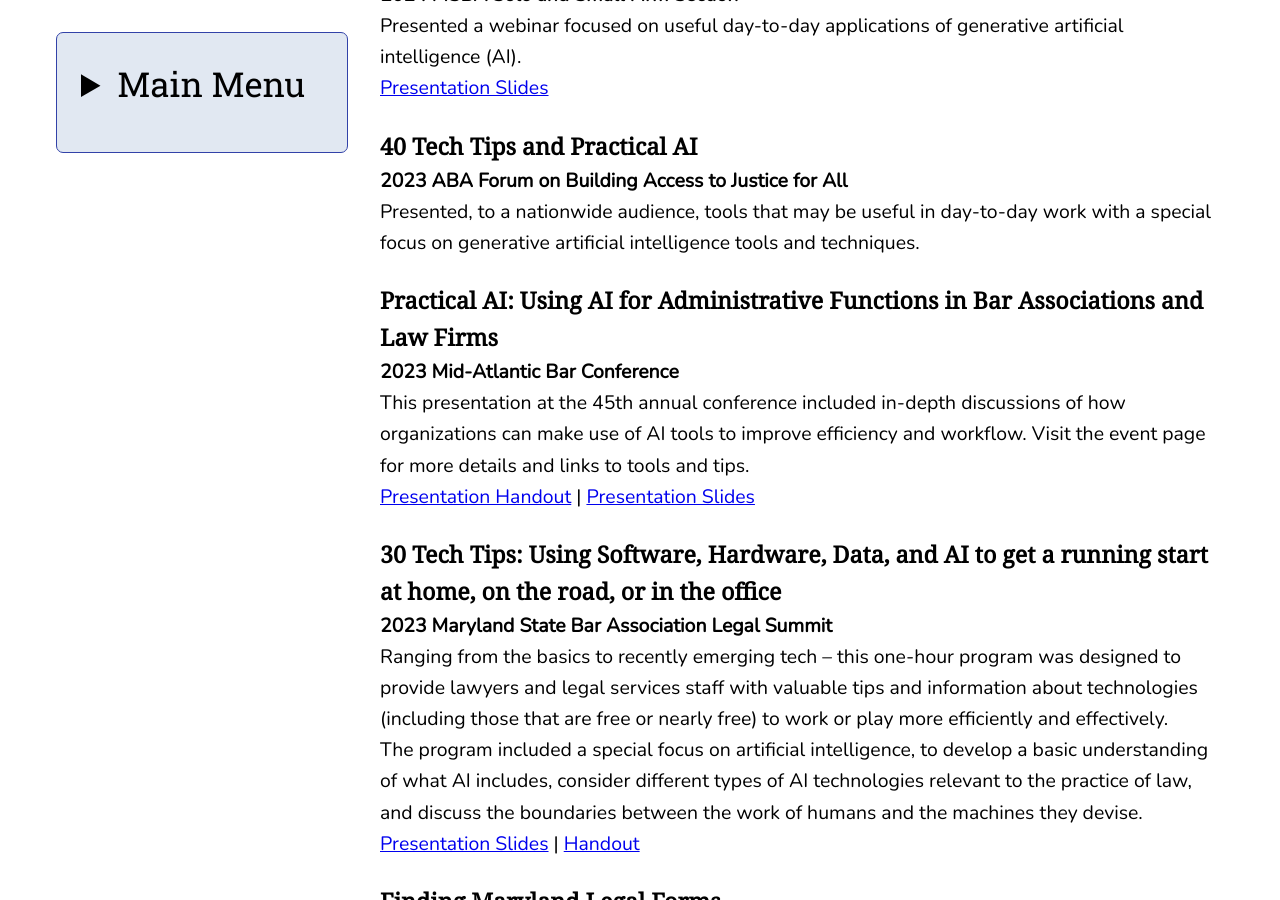
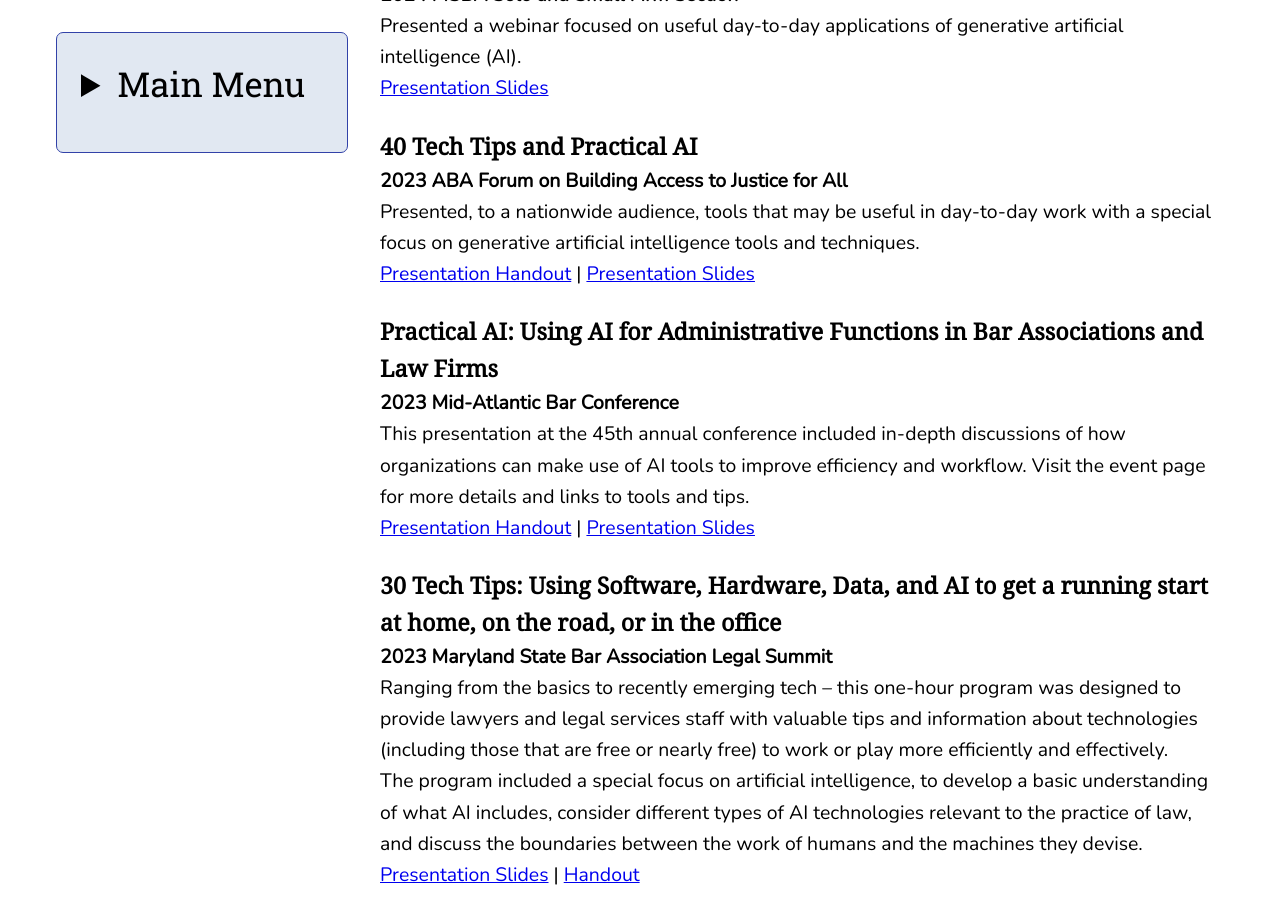
Before and after one commit to lelandsampson/Leland-Sampson-Website, a Jekyll site: the page built from presentations.md, in a window 1280 px wide and 900 px high, scrolled down 2155 px. Built offline with Jekyll 4.4.1, drawn with Linux system fonts in a browser that asks for light colours.

Commit message:
Update presentations.md

```diff
--- a/presentations.md
+++ b/presentations.md
@@ -59,6 +59,7 @@
 ### 40 Tech Tips and Practical AI
 **2023 ABA Forum on Building Access to Justice for All**
 Presented, to a nationwide audience, tools that may be useful in day-to-day work with a special focus on generative artificial intelligence tools and techniques.
+[Presentation Handout](files/2023-aba-iolta-conference-tech-ai-slides.pdf) | [Presentation Slides](files/2023-aba-iolta-conference-tech-ai-handout.pdf)
 
 ### Practical AI: Using AI for Administrative Functions in Bar Associations and Law Firms
 **2023 Mid-Atlantic Bar Conference**
```
